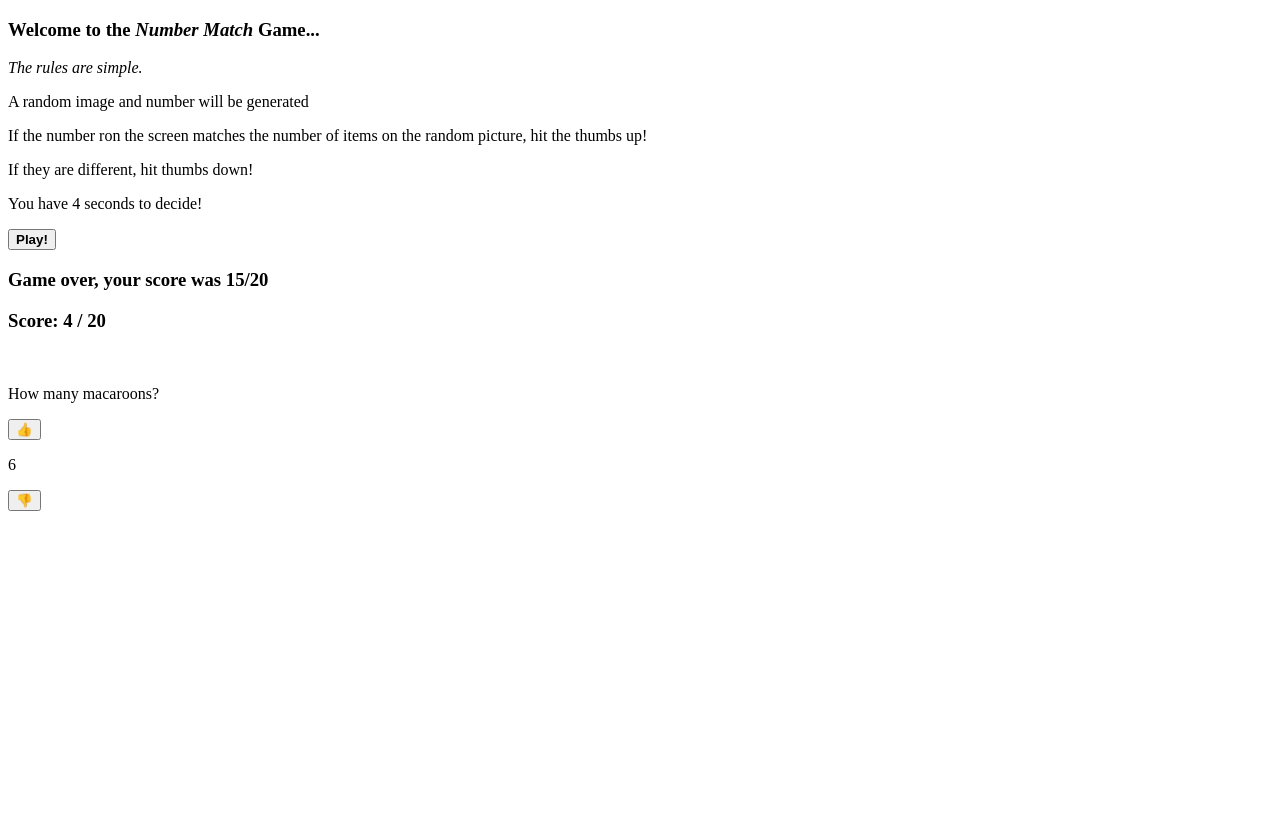
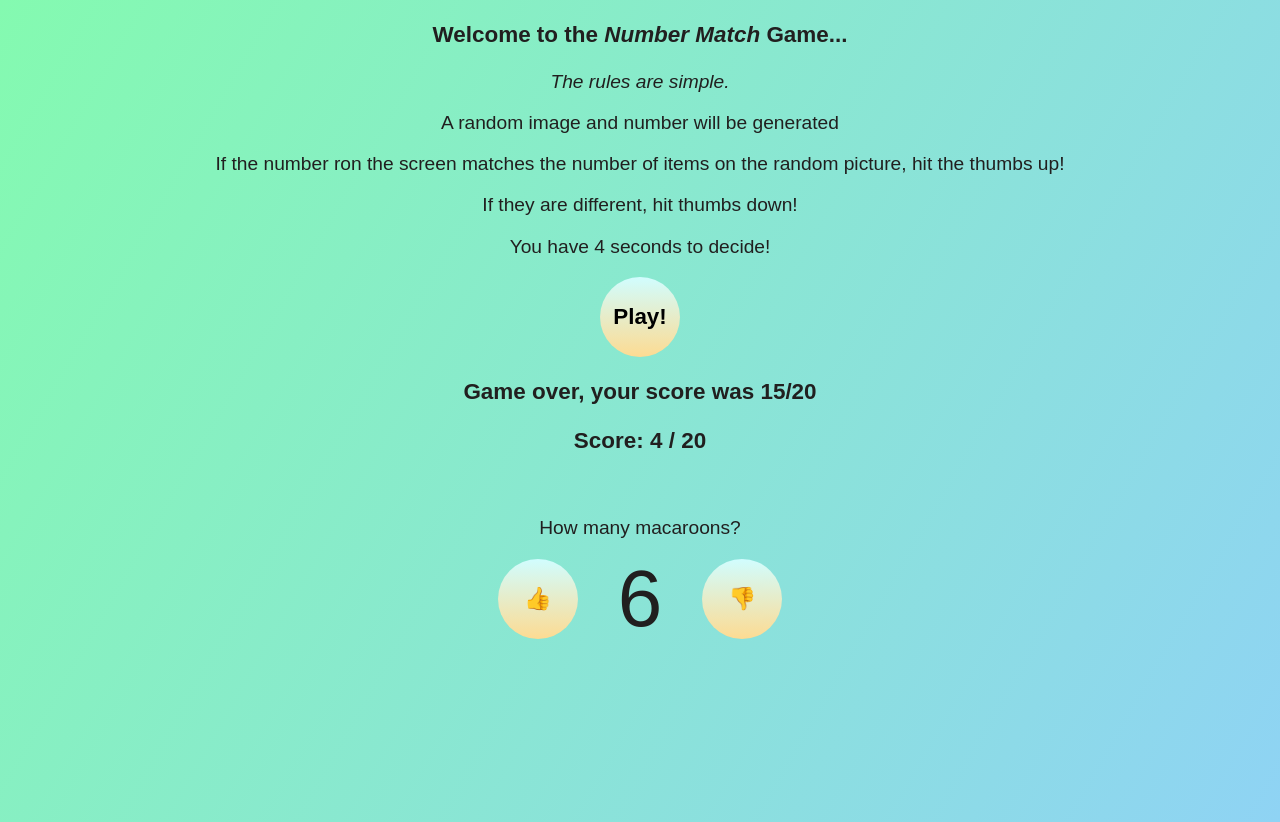
Before and after one commit to nezlobnaya/number-match, a plain HTML site: page index.html in a window 1280 px wide. Before the commit the page ends 800 px from the top, so only its background shows below. Drawn offline with Linux system fonts and the light colour scheme.

Commit message:
Added styling

```diff
--- a/index.html
+++ b/index.html
@@ -5,6 +5,7 @@
     <meta name="viewport" content="width=device-width, initial-scale=1.0">
     <meta http-equiv="X-UA-Compatible" content="ie=edge">
     <title>Number Match Game</title>
+    <link rel='stylesheet' href='styles.css'>
 </head>
 <body>
     <div id='welcome'>
@@ -26,9 +27,11 @@
         <h3 id='score'>Score: <span id='currentScore'>4</span> / <span id='totalAvailable'>20</span></h3>
         <img>
         <p>How many <span id='item-name'>macaroons</span>?</p>
-        <button>&#x1F44D</button>
-        <p id='number'>6</p>
-        <button>&#x1F44E</button>
+        <div class='match-buttons'>
+                <button>&#x1F44D</button>
+                <p id='number'>6</p>
+                <button>&#x1F44E</button>
+        </div>
     </div>
 </body>
 </html>
--- /dev/null
+++ b/styles.css
@@ -0,0 +1,39 @@
+body {
+    text-align: center;
+    margin: 0 10px;
+    padding: 0;
+    font-family: Arial, Helvetica, sans-serif;
+    font-size: 1.2rem;
+    color: rgb(33, 31, 31);
+    height: 100vh;
+    background-image: linear-gradient(120deg, #84fab0, #8fd3f4);
+}
+
+#number {
+    font-size: 5rem;
+    line-height: 5rem;
+    color: rgb(66. 158, 219);
+    margin: 0 0.5em;
+    animation: flash 1s infinite;
+}
+
+@keyframes flash {
+    0% {opacity: 1; }
+    50% {opacity: 0.4; }
+    100% {opacity: 1; }
+}
+
+.match-buttons {
+    display: flex;
+    justify-content: center;
+    align-items: center;
+}
+
+button {
+    background-image: linear-gradient(to top, #fddb92, #d1fdff);
+    border: none;
+    height: 80px;
+    width: 80px;
+    border-radius: 40px;
+    font-size: 1.4rem;
+}
```
